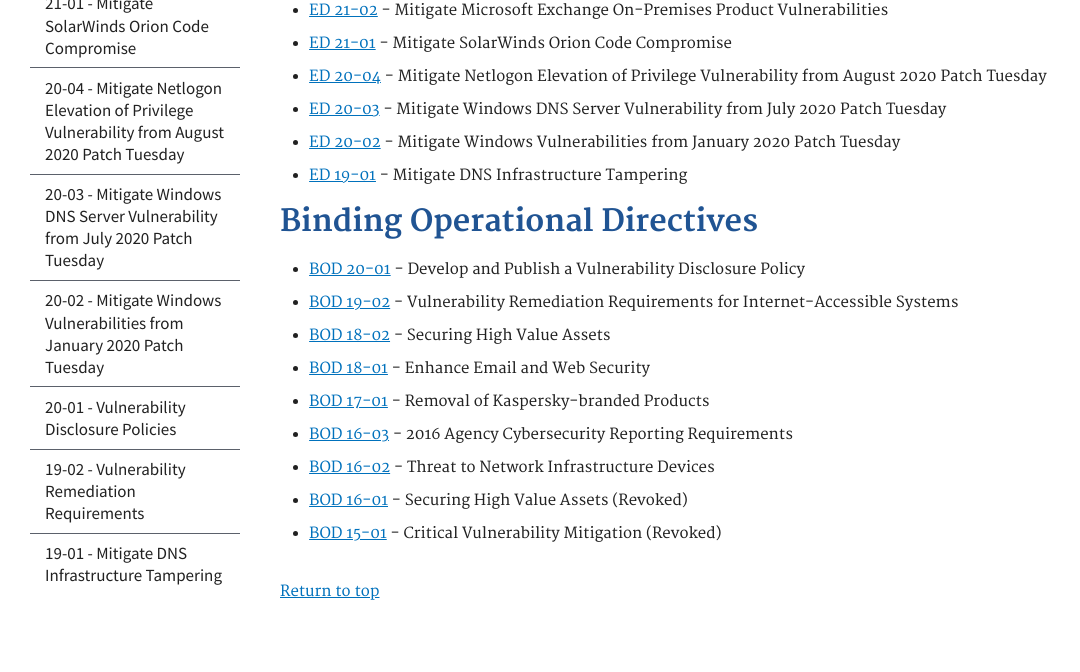
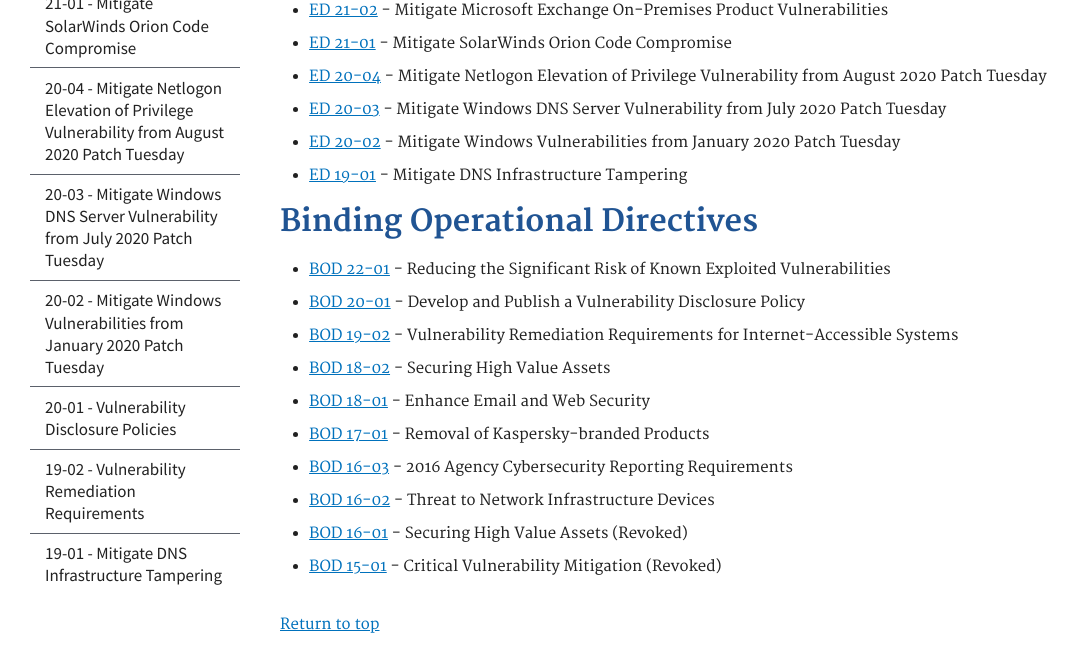
Before and after one commit to cisagov/cyber.dhs.gov, a Jekyll site: the page built from pages/index.md, in a window 1280 px wide and 900 px high, scrolled down 460 px. Shown: the top 672 px of the window, without its empty margins (0-1080 px from the left). Built offline with Jekyll 4.4.1, drawn with Linux system fonts in a browser that asks for light colours.

Commit message:
Updating home page for 22-01
adding 22-01 as a link on the hone page

```diff
--- a/pages/index.md
+++ b/pages/index.md
@@ -20,6 +20,7 @@ The [Cybersecurity and Infrastructure Security Agency](https://cisa.gov) (CISA)
 * [ED 19-01]({{ site.baseurl }}/ed/19-01/) - Mitigate DNS Infrastructure Tampering
 
 ## Binding Operational Directives
+* [BOD 22-01]({{ site.baseurl }}/bod/22-01/) - Reducing the Significant Risk of Known Exploited Vulnerabilities
 * [BOD 20-01]({{ site.baseurl }}/bod/20-01/) - Develop and Publish a Vulnerability Disclosure Policy
 * [BOD 19-02]({{ site.baseurl }}/bod/19-02/) - Vulnerability Remediation Requirements for Internet-Accessible Systems
 * [BOD 18-02]({{ site.baseurl }}/bod/18-02/) - Securing High Value Assets
```
